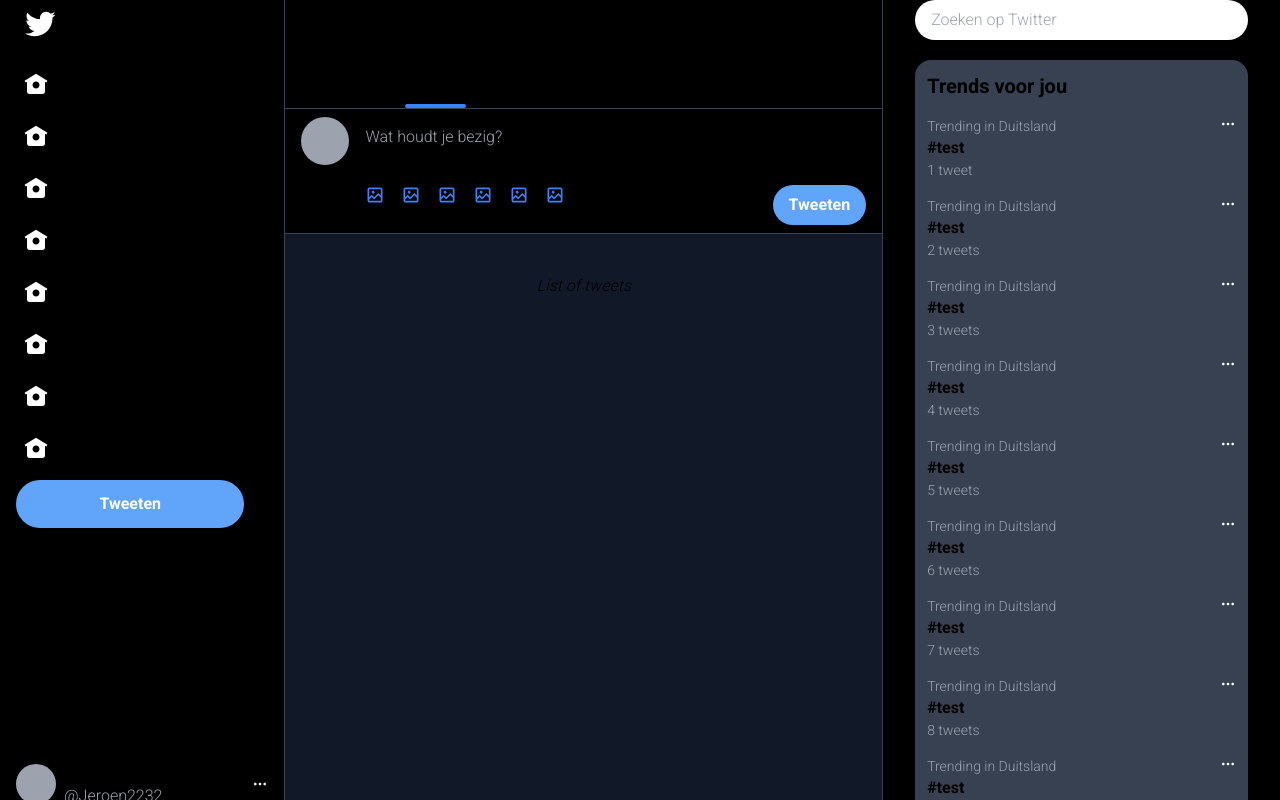
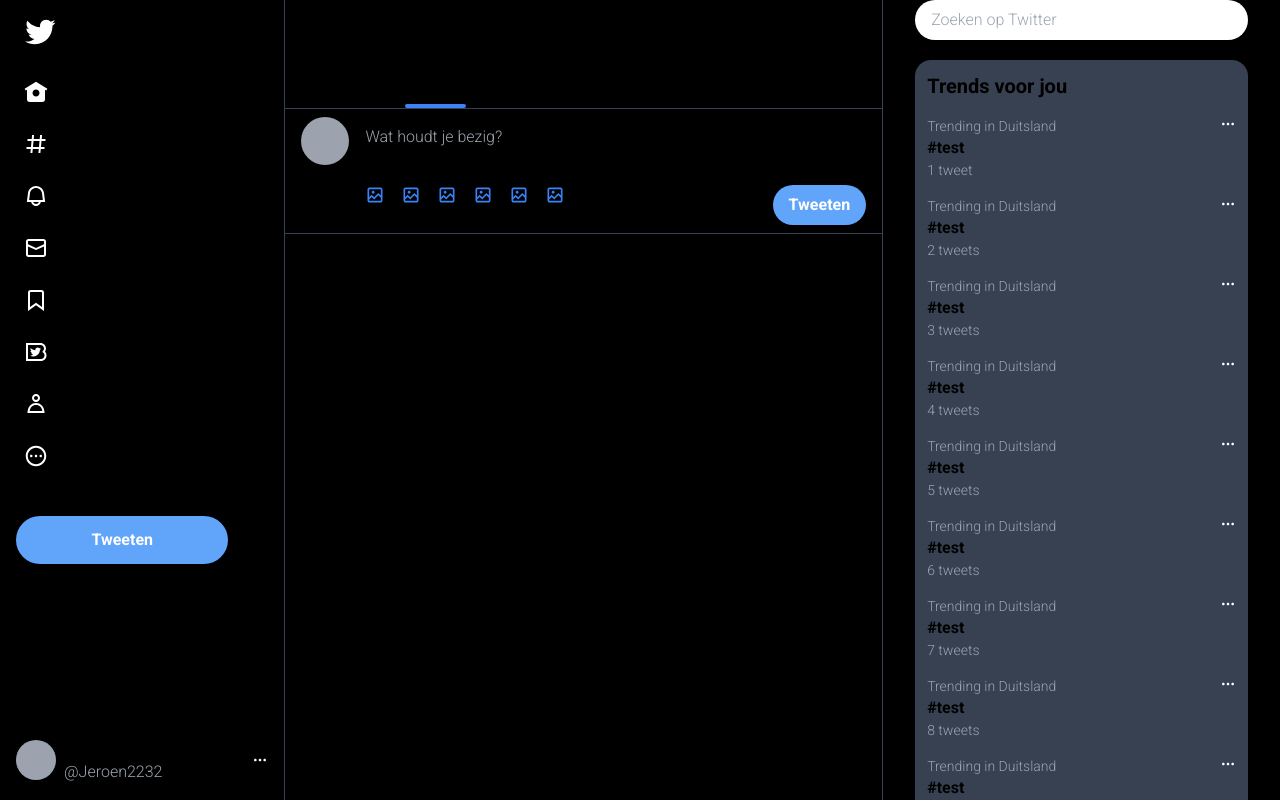
Before and after one commit to jwnelen/twitter-clone, a Next.js app: page / in a window 1280 px wide. Built offline with nearby package versions, Linux system fonts and the light colour scheme.

Commit message:
Added first step of the icons

```diff
--- a/components/feed.tsx
+++ b/components/feed.tsx
@@ -3,7 +3,7 @@
 
 const Feed = () => {
   return (
-    <div className={"flex justify-center align-center pt-10 italic h-screen bg-gray-900"}>
+    <div className={"flex justify-center align-center pt-10 italic h-screen"}>
       List of tweets
     </div>
   )
--- /dev/null
+++ b/components/icons/hashtag.js
@@ -0,0 +1,11 @@
+const HashtagIcon = () => (
+  <svg viewBox="0 0 24 24" aria-hidden="true"
+       className="h-6 w-6 fill-white">
+    <g>
+      <path
+        d="M10.09 3.098L9.72 7h5.99l.39-4.089 1.99.187L17.72 7h3.78v2h-3.97l-.56 6h3.53v2h-3.72l-.38 4.089-1.99-.187.36-3.902H8.78l-.38 4.089-1.99-.187L6.77 17H2.5v-2h4.46l.56-6H3.5V7h4.21l.39-4.089 1.99.187zM14.96 15l.56-6H9.53l-.56 6h5.99z"></path>
+    </g>
+  </svg>
+)
+
+export default HashtagIcon
--- a/components/icons/home.js
+++ b/components/icons/home.js
@@ -1,5 +1,4 @@
-const HomeIcon = () => {
-  return (
+export const HomeIcon = () => (
   <svg viewBox="0 0 24 24" aria-hidden="true"
        className="h-6 w-6 fill-white">
     <g>
@@ -8,6 +7,5 @@
     </g>
   </svg>
 )
-}
 
-export default HomeIcon;
+export default HomeIcon
--- /dev/null
+++ b/components/icons/inbox.js
@@ -0,0 +1,11 @@
+const InboxIcon = () => (
+  <svg viewBox="0 0 24 24" aria-hidden="true"
+       className="h-6 w-6 fill-white">
+    <g>
+      <path
+        d="M1.998 5.5c0-1.381 1.119-2.5 2.5-2.5h15c1.381 0 2.5 1.119 2.5 2.5v13c0 1.381-1.119 2.5-2.5 2.5h-15c-1.381 0-2.5-1.119-2.5-2.5v-13zm2.5-.5c-.276 0-.5.224-.5.5v2.764l8 3.638 8-3.636V5.5c0-.276-.224-.5-.5-.5h-15zm15.5 5.463l-8 3.636-8-3.638V18.5c0 .276.224.5.5.5h15c.276 0 .5-.224.5-.5v-8.037z"></path>
+    </g>
+  </svg>
+)
+
+export default InboxIcon;
--- /dev/null
+++ b/components/icons/index.js
@@ -0,0 +1,26 @@
+// Add all icons to this file
+import HashtagIcon from "./hashtag";
+import HomeIcon from "./home";
+import ImageIcon from "./image";
+import InboxIcon from "./inbox";
+import moreIcon from "./more";
+import NotificationBell from "./notificationBell";
+import ProfileIcon from "./profile";
+import SaveIcon from "./save";
+import TreeDots from "./treeDots";
+import TwitterBlueIcon from "./twitterBlue";
+import TwitterLogo from "./twitterLogo";
+
+export {
+  HashtagIcon,
+  HomeIcon,
+  ImageIcon,
+  InboxIcon,
+  moreIcon,
+  NotificationBell,
+  ProfileIcon,
+  SaveIcon,
+  TreeDots,
+  TwitterBlueIcon,
+  TwitterLogo
+}
--- /dev/null
+++ b/components/icons/more.js
@@ -0,0 +1,11 @@
+const moreIcon = () => (
+  <svg viewBox="0 0 24 24" aria-hidden="true"
+       className="h-6 w-6 fill-white">
+    <g>
+      <path
+        d="M3.75 12c0-4.56 3.69-8.25 8.25-8.25s8.25 3.69 8.25 8.25-3.69 8.25-8.25 8.25S3.75 16.56 3.75 12zM12 1.75C6.34 1.75 1.75 6.34 1.75 12S6.34 22.25 12 22.25 22.25 17.66 22.25 12 17.66 1.75 12 1.75zm-4.75 11.5c.69 0 1.25-.56 1.25-1.25s-.56-1.25-1.25-1.25S6 11.31 6 12s.56 1.25 1.25 1.25zm9.5 0c.69 0 1.25-.56 1.25-1.25s-.56-1.25-1.25-1.25-1.25.56-1.25 1.25.56 1.25 1.25 1.25zM13.25 12c0 .69-.56 1.25-1.25 1.25s-1.25-.56-1.25-1.25.56-1.25 1.25-1.25 1.25.56 1.25 1.25z"></path>
+    </g>
+  </svg>
+)
+
+export default moreIcon
--- /dev/null
+++ b/components/icons/notificationBell.js
@@ -0,0 +1,11 @@
+const NotificationBell = () => (
+  <svg viewBox="0 0 24 24" aria-hidden="true"
+       className="h-6 w-6 fill-white">
+    <g>
+      <path
+        d="M19.993 9.042C19.48 5.017 16.054 2 11.996 2s-7.49 3.021-7.999 7.051L2.866 18H7.1c.463 2.282 2.481 4 4.9 4s4.437-1.718 4.9-4h4.236l-1.143-8.958zM12 20c-1.306 0-2.417-.835-2.829-2h5.658c-.412 1.165-1.523 2-2.829 2zm-6.866-4l.847-6.698C6.364 6.272 8.941 4 11.996 4s5.627 2.268 6.013 5.295L18.864 16H5.134z"></path>
+    </g>
+  </svg>
+)
+
+export default NotificationBell
--- /dev/null
+++ b/components/icons/profile.js
@@ -0,0 +1,11 @@
+const ProfileIcon = () => (
+  <svg viewBox="0 0 24 24" aria-hidden="true"
+       className="h-6 w-6 fill-white">
+    <g>
+      <path
+        d="M5.651 19h12.698c-.337-1.8-1.023-3.21-1.945-4.19C15.318 13.65 13.838 13 12 13s-3.317.65-4.404 1.81c-.922.98-1.608 2.39-1.945 4.19zm.486-5.56C7.627 11.85 9.648 11 12 11s4.373.85 5.863 2.44c1.477 1.58 2.366 3.8 2.632 6.46l.11 1.1H3.395l.11-1.1c.266-2.66 1.155-4.88 2.632-6.46zM12 4c-1.105 0-2 .9-2 2s.895 2 2 2 2-.9 2-2-.895-2-2-2zM8 6c0-2.21 1.791-4 4-4s4 1.79 4 4-1.791 4-4 4-4-1.79-4-4z"></path>
+    </g>
+  </svg>
+)
+
+export default ProfileIcon
--- /dev/null
+++ b/components/icons/save.js
@@ -0,0 +1,10 @@
+const SaveIcon = () => (
+  <svg viewBox="0 0 24 24" aria-hidden="true"
+       className="h-6 w-6 fill-white">
+    <g>
+      <path
+        d="M4 4.5C4 3.12 5.119 2 6.5 2h11C18.881 2 20 3.12 20 4.5v18.44l-8-5.71-8 5.71V4.5zM6.5 4c-.276 0-.5.22-.5.5v14.56l6-4.29 6 4.29V4.5c0-.28-.224-.5-.5-.5h-11z"></path>
+    </g>
+  </svg>
+)
+export default SaveIcon
--- /dev/null
+++ b/components/icons/twitterBlue.js
@@ -0,0 +1,11 @@
+const TwitterBlueIcon = () => (
+  <svg viewBox="0 0 24 24" aria-hidden="true"
+       className="h-6 w-6 fill-white">
+    <g>
+      <path
+        d="M15.704 8.99c.457-.05.891-.17 1.296-.35-.302.45-.685.84-1.125 1.15.004.1.006.19.006.29 0 2.94-2.269 6.32-6.421 6.32-1.274 0-2.46-.37-3.459-1 .177.02.357.03.539.03 1.057 0 2.03-.35 2.803-.95-.988-.02-1.821-.66-2.109-1.54.138.03.28.04.425.04.206 0 .405-.03.595-.08-1.033-.2-1.811-1.1-1.811-2.18v-.03c.305.17.652.27 1.023.28-.606-.4-1.004-1.08-1.004-1.85 0-.4.111-.78.305-1.11 1.113 1.34 2.775 2.22 4.652 2.32-.038-.17-.058-.33-.058-.51 0-1.23 1.01-2.22 2.256-2.22.649 0 1.235.27 1.647.7.514-.1.997-.28 1.433-.54-.168.52-.526.96-.992 1.23zM2 21h15c3.038 0 5.5-2.46 5.5-5.5 0-1.4-.524-2.68-1.385-3.65-.08-.09-.089-.22-.023-.32.574-.87.908-1.91.908-3.03C22 5.46 19.538 3 16.5 3H2v18zM16.5 5C18.433 5 20 6.57 20 8.5c0 1.01-.43 1.93-1.12 2.57-.468.43-.414 1.19.111 1.55.914.63 1.509 1.69 1.509 2.88 0 1.93-1.567 3.5-3.5 3.5H4V5h12.5z"></path>
+    </g>
+  </svg>
+)
+
+export default TwitterBlueIcon
--- a/components/navBar.tsx
+++ b/components/navBar.tsx
@@ -1,16 +1,27 @@
 import TwitterLogo from "@/components/icons/twitterLogo";
 import Button from "@/components/UI/Button";
 import TreeDots from "@/components/icons/treeDots";
+import {
+  HomeIcon,
+  HashtagIcon,
+  ProfileIcon,
+  moreIcon,
+  NotificationBell,
+  InboxIcon,
+  TwitterBlueIcon,
+  SaveIcon
+} from "@/components/icons";
 import React from "react";
-import HomeIcon from "@/components/icons/home";
 
-const NavBarItem = ({text, isActive}: { text: string, isActive: boolean }) => {
+const NavBarItem = ({text, isActive, CurrentIcon}
+                      : { text: string, isActive: boolean, CurrentIcon: () => JSX.Element }) => {
   return (
-    <div className={`text-xl flex ${isActive && "font-extrabold"}`}>
-      <div className={'p-2'}>
-        <HomeIcon></HomeIcon>
+    <div className={`text-lg flex ${isActive && "font-extrabold"}`}>
+      <div className={'pl-2 pr-5'}>
+        <CurrentIcon></CurrentIcon>
       </div>
-      <span className={'p-2'}>{text}
+      <span className={''}>
+        {text}
               </span>
     </div>
   )
@@ -18,26 +29,26 @@
 
 const Navbar = () => {
   return (
-    <div className={"absolute left-0 right-0 top-0 pt-2"}>
-      <div className="overflow-y-scroll min-h-screen max-h-screen pl-4 space-y-2 flex flex-col">
-        <div className={"pl-2 mb-4"}>
+    <div className={"absolute left-0 right-0 top-0"}>
+      <div className="overflow-y-scroll min-h-screen max-h-screen space-y-6 flex flex-col p-4">
+        <div className={"pl-2 mb-2"}>
           <TwitterLogo></TwitterLogo>
         </div>
-        <NavBarItem isActive={true} text="Startpagina"></NavBarItem>
-        <NavBarItem isActive={false} text="Verkennen"></NavBarItem>
-        <NavBarItem isActive={false} text="Meldingen"></NavBarItem>
-        <NavBarItem isActive={false} text="Berichten"></NavBarItem>
-        <NavBarItem isActive={false} text="Bladwijzers"></NavBarItem>
-        <NavBarItem isActive={false} text="Twitter Blue"></NavBarItem>
-        <NavBarItem isActive={false} text="Profiel"></NavBarItem>
-        <NavBarItem isActive={false} text="Meer"></NavBarItem>
-        <div className={"mr-10"}>
+        <NavBarItem isActive={true} CurrentIcon={HomeIcon} text="Startpagina"></NavBarItem>
+        <NavBarItem isActive={false} CurrentIcon={HashtagIcon} text="Verkennen"></NavBarItem>
+        <NavBarItem isActive={false} CurrentIcon={NotificationBell} text="Meldingen"></NavBarItem>
+        <NavBarItem isActive={false} CurrentIcon={InboxIcon} text="Berichten"></NavBarItem>
+        <NavBarItem isActive={false} CurrentIcon={SaveIcon} text="Bladwijzers"></NavBarItem>
+        <NavBarItem isActive={false} CurrentIcon={TwitterBlueIcon} text="Twitter Blue"></NavBarItem>
+        <NavBarItem isActive={false} CurrentIcon={ProfileIcon} text="Profiel"></NavBarItem>
+        <NavBarItem isActive={false} CurrentIcon={moreIcon} text="Meer"></NavBarItem>
+        <div className={"mr-10 pt-5"}>
           <Button className={"px-5 py-3 w-full"}>Tweeten</Button>
         </div>
 
         {/* a div to have the empty space*/}
         <div className={"grow"}></div>
-        <div className={"flex space-x-2 items-center mr-4"}>
+        <div className={"flex space-x-2 items-center"}>
           <div className={"rounded-full bg-gray-400 w-10 h-10"}></div>
           <div className={"flex grow flex-col"}>
                 <span className={"font-bold"}>
```
Also changed, not shown: components/icons/treeDots.js (+3 -4 lines). Lines whose indentation alone changed are shown as unchanged.
